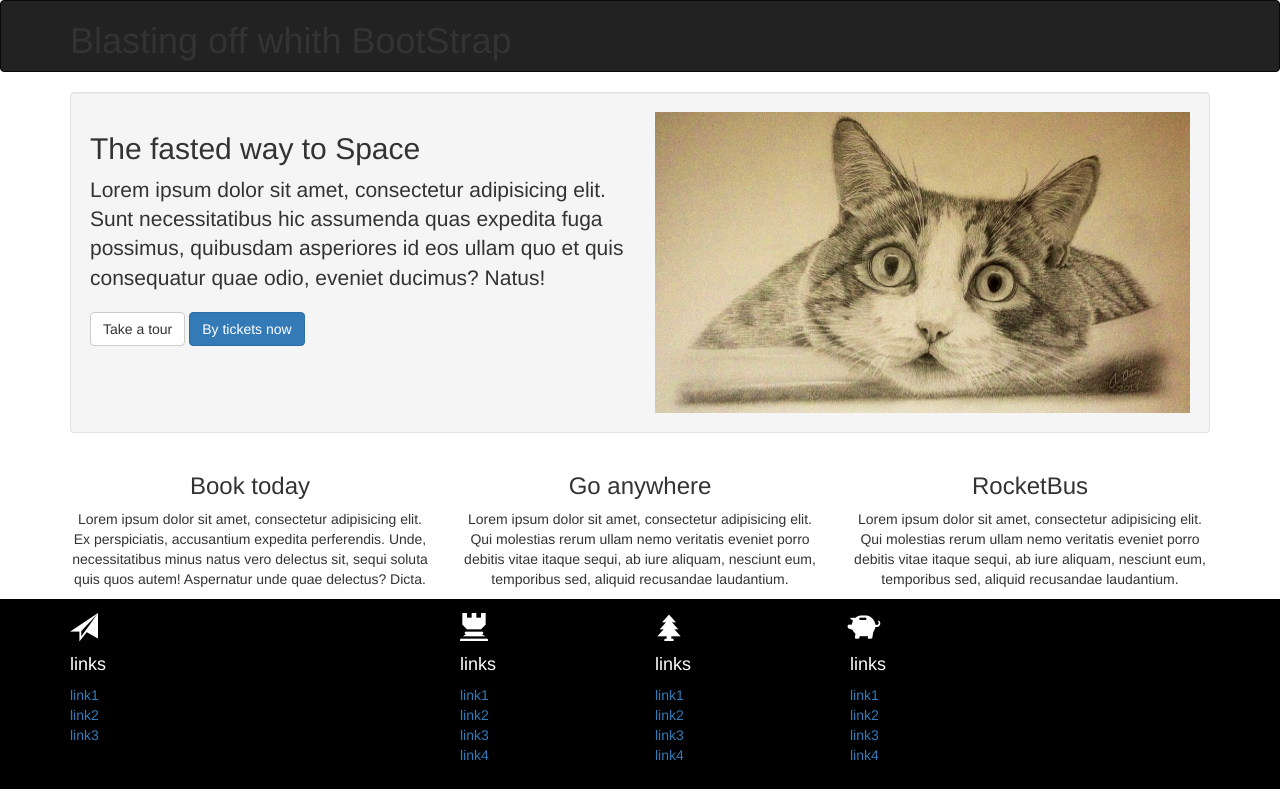
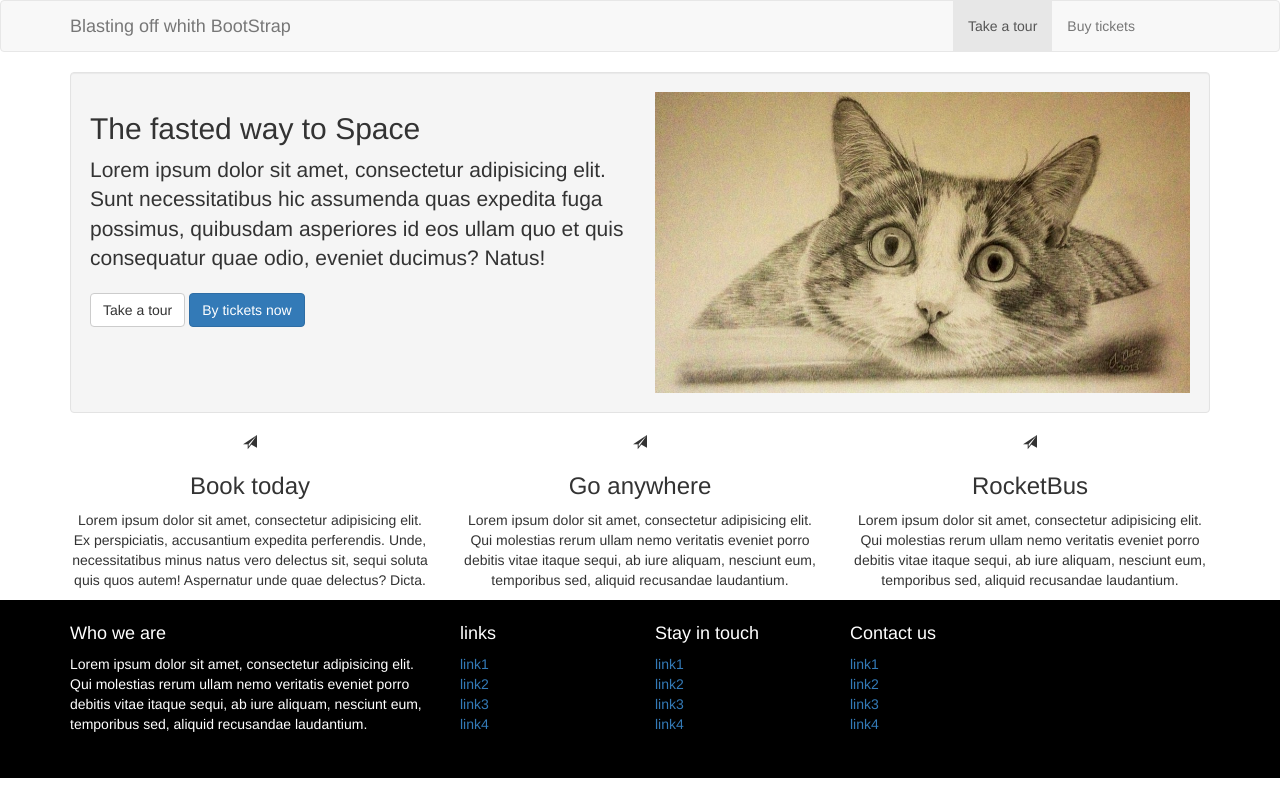
Before and after one commit to mglezh/dam-2015, a plain HTML site: page RWD/index.html in a window 1280 px wide. Drawn offline with nearby package versions, Linux system fonts and the light colour scheme.

Commit message:
Actualización

```diff
--- a/RWD/index.html
+++ b/RWD/index.html
@@ -9,9 +9,27 @@
 	    <link href="css/main.css" rel="stylesheet">
 	</head>
 	<body>
-		<div class="header navbar navbar-inverse">
-			<div class="container">
-				<h1>Blasting off  whith BootStrap</h1>
+		<div class="header">
+			<div class="navbar navbar-default">
+				<div class="container">
+					<div class="navbar-header">
+				      <button type="button" class="navbar-toggle collapsed" data-toggle="collapse" data-target="#navbar-menu">
+				        <span class="sr-only">Toggle navigation</span>
+				        <span class="icon-bar"></span>
+				        <span class="icon-bar"></span>
+				        <span class="icon-bar"></span>
+				      </button>
+				      <a class="navbar-brand" href="index.html">Blasting off  whith BootStrap</a>
+				    </div>
+				    <div class="collapse navbar-collapse" id="navbar-menu">
+				    	<ul class="nav navbar-nav navbar-right">
+				    		<li class="active"><a href="tour.html">Take a tour</a></li>
+				    		<li><a href="tour.html">Buy tickets</a></li>
+				    		<li><a href="tour.html"></a></li>
+				    		<li><a href="tour.html"></a></li>
+				    	</ul>
+				    </div>
+				</div>
 			</div>
 		</div>
 		<div class="main">
@@ -19,7 +37,8 @@
 				<div class="well">
 					<div class="row">
 						<div class="col-xs-12 col-sm-6">
-							<h2>The fasted way to Space</h2>
+							<!-- h1 Se muestra como h2 -->
+							<h1 class="h2">The fasted way to Space</h2>
 							<p class="lead">Lorem ipsum dolor sit amet, consectetur adipisicing elit. Sunt necessitatibus hic assumenda quas expedita fuga possimus, quibusdam asperiores id eos ullam quo et quis consequatur quae odio, eveniet ducimus? Natus! </p>
 							<a class="btn btn-default" href="tour.html">Take a tour</a>
 							<a class="btn btn-primary" href="byticket.html">By tickets now</a>
@@ -27,19 +46,21 @@
 						<div class="col-sm-6 hidden-xs">
 							<img class="img-responsive" src="img/cat.jpg" alt="" />
 						</div>
-
 					</div>
 				</div>
 				<div class="row text-center">
-					<div class="col-xs-12 col-sm-4">
+					<div class="col-xs-6 col-xs-offset-3 col-sm-4 col-sm-offset-0">
+						<span class="glyphicon glyphicon-send" aria-hidden="true"></span>
 						<h3>Book today</h3>
 						<p>Lorem ipsum dolor sit amet, consectetur adipisicing elit. Ex perspiciatis, accusantium expedita perferendis. Unde, necessitatibus minus natus vero delectus sit, sequi soluta quis quos autem! Aspernatur unde quae delectus? Dicta. </p>
 					</div>
-					<div class="col-xs-12 col-sm-4">
+					<div class="col-xs-6 col-xs-offset-3 col-sm-4 col-sm-offset-0">
+						<span class="glyphicon glyphicon-send" aria-hidden="true"></span>
 						<h3>Go anywhere </h3>
 						<p>Lorem ipsum dolor sit amet, consectetur adipisicing elit. Qui molestias rerum ullam nemo veritatis eveniet porro debitis vitae itaque sequi, ab iure aliquam, nesciunt eum, temporibus sed, aliquid recusandae laudantium. </p>
 					</div>
-					<div class="col-xs-12 col-sm-4">
+					<div class="col-xs-6 col-xs-offset-3 col-sm-4 col-sm-offset-0">
+						<span class="glyphicon glyphicon-send" aria-hidden="true"></span>
 						<h3>RocketBus</h3>
 						<p>Lorem ipsum dolor sit amet, consectetur adipisicing elit. Qui molestias rerum ullam nemo veritatis eveniet porro debitis vitae itaque sequi, ab iure aliquam, nesciunt eum, temporibus sed, aliquid recusandae laudantium. </p>
 					</div>
@@ -49,17 +70,13 @@
 		<div class="footer">
 			<div class="container">
 				<div class="features row">
-					<div class="col-xs-12 col-sm-6 col-md-4">
-						<span class="glyphicon glyphicon-send" aria-hidden="true"></span>
+					<div class="col-xs-12 col-xs-ofsset-3 col-sm-6 col-md-4">
 						<ul class="list-unstyled">
-							<h4>links</h4>
-							<li><a href="">link1</a></li>
-							<li><a href="">link2</a></li>
-							<li><a href="">link3</a></li>
+							<h4>Who we are</h4>
+							<p>Lorem ipsum dolor sit amet, consectetur adipisicing elit. Qui molestias rerum ullam nemo veritatis eveniet porro debitis vitae itaque sequi, ab iure aliquam, nesciunt eum, temporibus sed, aliquid recusandae laudantium. </p>
 						</ul>
 					</div>
 					<div class="col-xs-12 col-sm-6 col-md-2">
-						<span class="glyphicon glyphicon-tower" aria-hidden="true"></span>
 						<ul class="list-unstyled">
 							<h4>links</h4>
 							<li><a href="">link1</a></li>
@@ -69,9 +86,8 @@
 						</ul>
 					</div>
 					<div class="col-xs-12 col-sm-6 col-md-2">
-						<span class="glyphicon glyphicon-tree-conifer" aria-hidden="true"></span>
 						<ul class="list-unstyled">
-							<h4>links</h4>
+							<h4>Stay in touch</h4>
 							<li><a href="">link1</a></li>
 							<li><a href="">link2</a></li>
 							<li><a href="">link3</a></li>
@@ -79,9 +95,8 @@
 						</ul>
 					</div>
 					<div class="col-xs-12 col-sm-6 col-md-4">
-						<span class="glyphicon glyphicon-piggy-bank" aria-hidden="true"></span>
 						<ul class="list-unstyled">
-							<h4>links</h4>
+							<h4>Contact us</h4>
 							<li><a href="">link1</a></li>
 							<li><a href="">link2</a></li>
 							<li><a href="">link3</a></li>
@@ -92,5 +107,9 @@
 
 			</div>
 		</div>
-	</body>
+	   <!-- jQuery (necessary for Bootstrap's JavaScript plugins) -->
+	    <script src="https://ajax.googleapis.com/ajax/libs/jquery/1.11.2/jquery.min.js"></script>
+	    <!-- Include all compiled plugins (below), or include individual files as needed -->
+	    <script src="js/bootstrap.min.js"></script>
+    </body>
 </html>
```
Also changed, not shown: CSS/sumary_css.txt.
